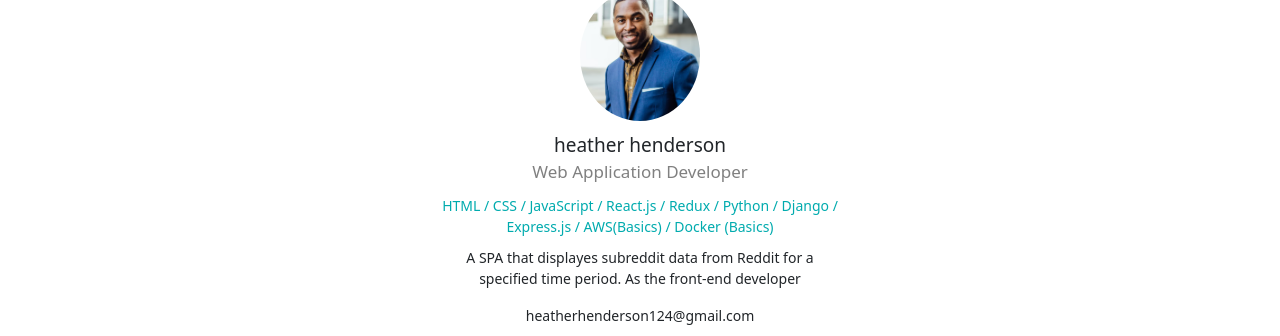
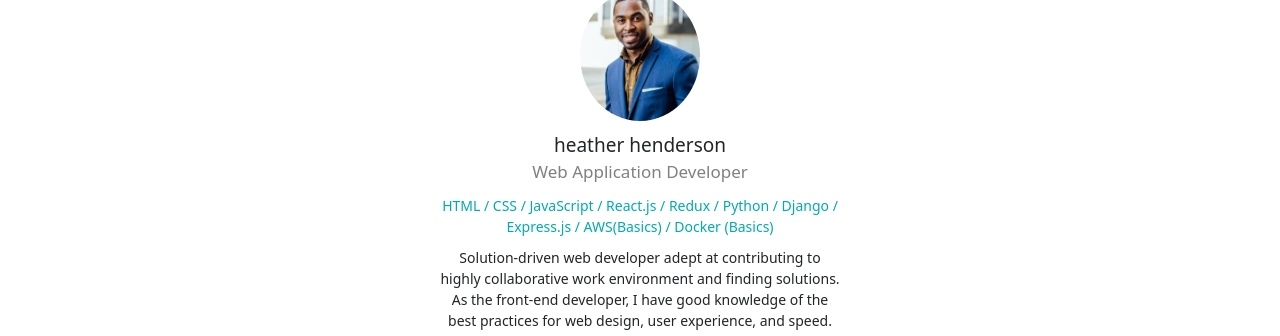
Before and after one commit to Heatherhenderson3/myPortfolio, a plain HTML site: page index.html in a window 1280 px wide. Shown: the part 180-516 px from the top of the page. Drawn offline with nearby package versions, Linux system fonts and the light colour scheme.

Commit message:
modified about me

```diff
--- a/index.html
+++ b/index.html
@@ -47,7 +47,7 @@
         <div class="vocation">Web Application Developer</div>
         <div class="skills">HTML / CSS / JavaScript / React.js / Redux / Python / Django / Express.js / AWS(Basics) / Docker (Basics)</div>
         <p>
-          A SPA that displayes subreddit data from Reddit for a specified time period. As the front-end developer
+          Solution-driven web developer adept at contributing to highly collaborative work environment and finding solutions. As the front-end developer, I have good knowledge of the best practices for web design, user experience, and speed.
         </p>
         <div class="email">heatherhenderson124@gmail.com</div>
         <div class="icons">
```
